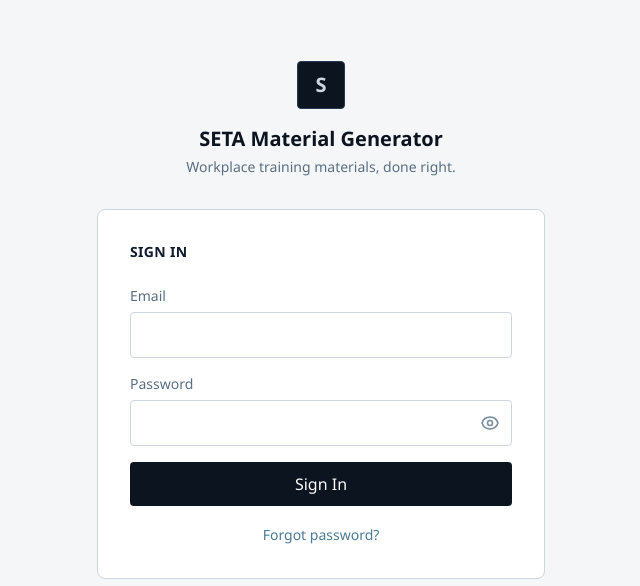
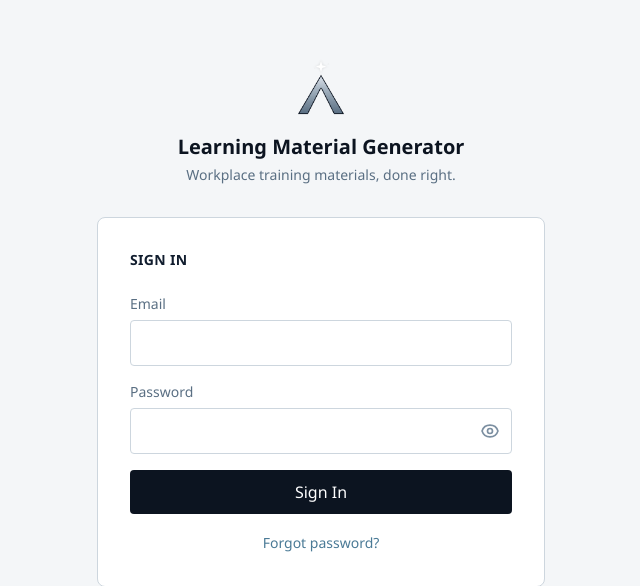
Before and after one commit to Masimbakutendaishe/MaterialGenerator, a Flask app: page /login in a window 1280 px wide. Shown: the top 586 px of the page, without its empty margins (319-959 px from the left). Run offline with Flask 3, Linux system fonts and the light colour scheme; some libraries are stand-ins or nearby versions.

Commit message:
Rename to Learning Material Generator on login page, add real logo, fix R2 region_name, clean up debug logging/routes

```diff
--- a/app/services/storage_service.py
+++ b/app/services/storage_service.py
@@ -18,7 +18,7 @@ def _client():
         aws_access_key_id=access_key,
         aws_secret_access_key=current_app.config.get("S3_SECRET_KEY"),
         config=Config(signature_version="s3v4"),
-        region_name="us-east-1",
+        region_name="auto",
     )
 def ensure_bucket_exists():
     """No-op: R2 buckets are created manually in the Cloudflare dashboard and always
--- a/app/templates/login.html
+++ b/app/templates/login.html
@@ -4,8 +4,8 @@
 <div class="min-h-[80vh] flex items-center justify-center -mt-8">
     <div class="w-full max-w-md">
         <div class="text-center mb-8">
-            <div class="w-12 h-12 bg-navy-950 border border-navy-700 rounded flex items-center justify-center text-steel-200 font-semibold text-xl mx-auto mb-4">S</div>
-            <h1 class="text-xl font-semibold text-navy-950">SETA Material Generator</h1>
+            <img src="{{ url_for('static', filename='img/logo_transparent.png') }}" alt="Learning Material Generator" class="h-16 w-auto mx-auto mb-4">
+            <h1 class="text-xl font-semibold text-navy-950">Learning Material Generator</h1>
             <p class="text-steel-500 text-sm mt-1">Workplace training materials, done right.</p>
         </div>
 
```
